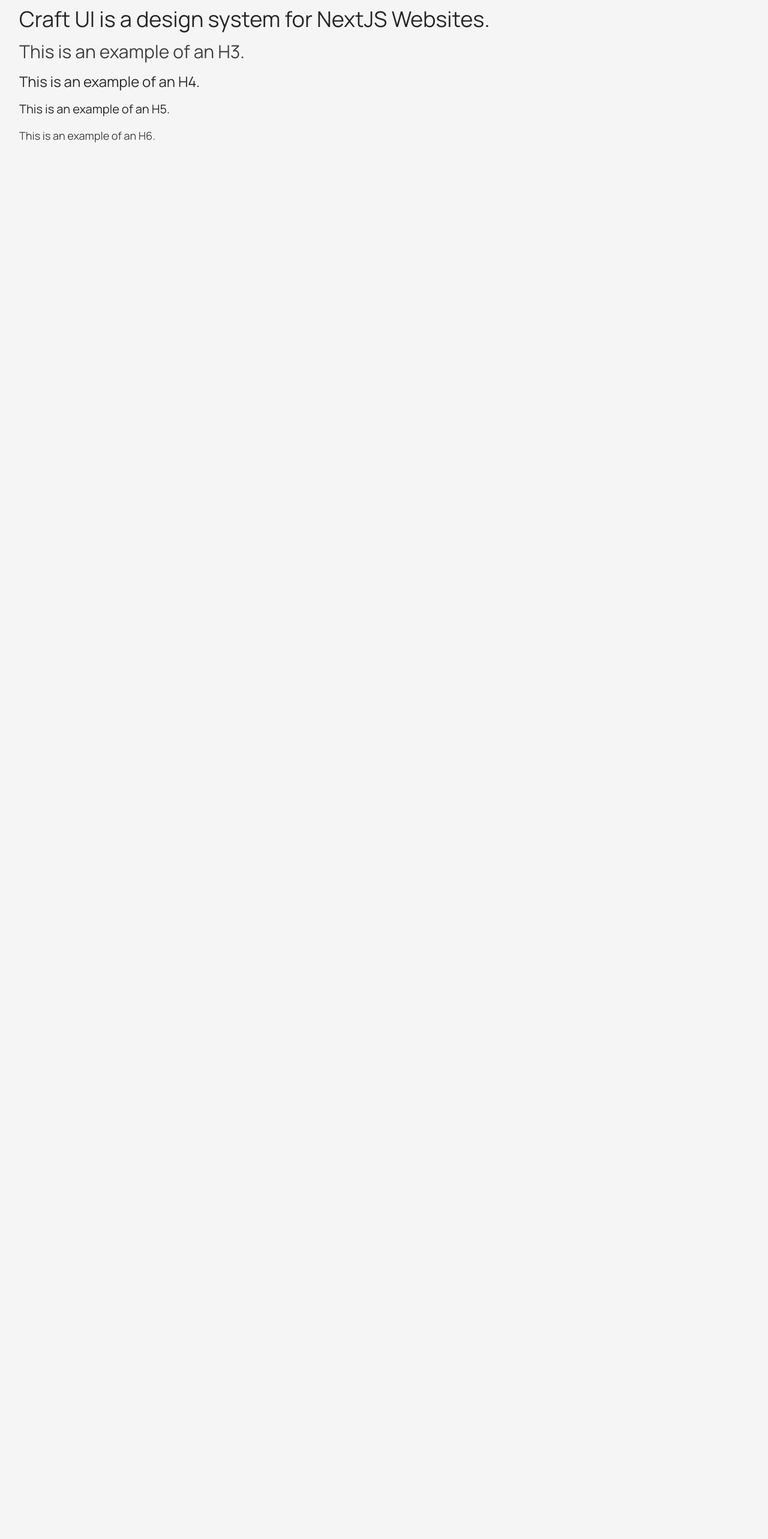
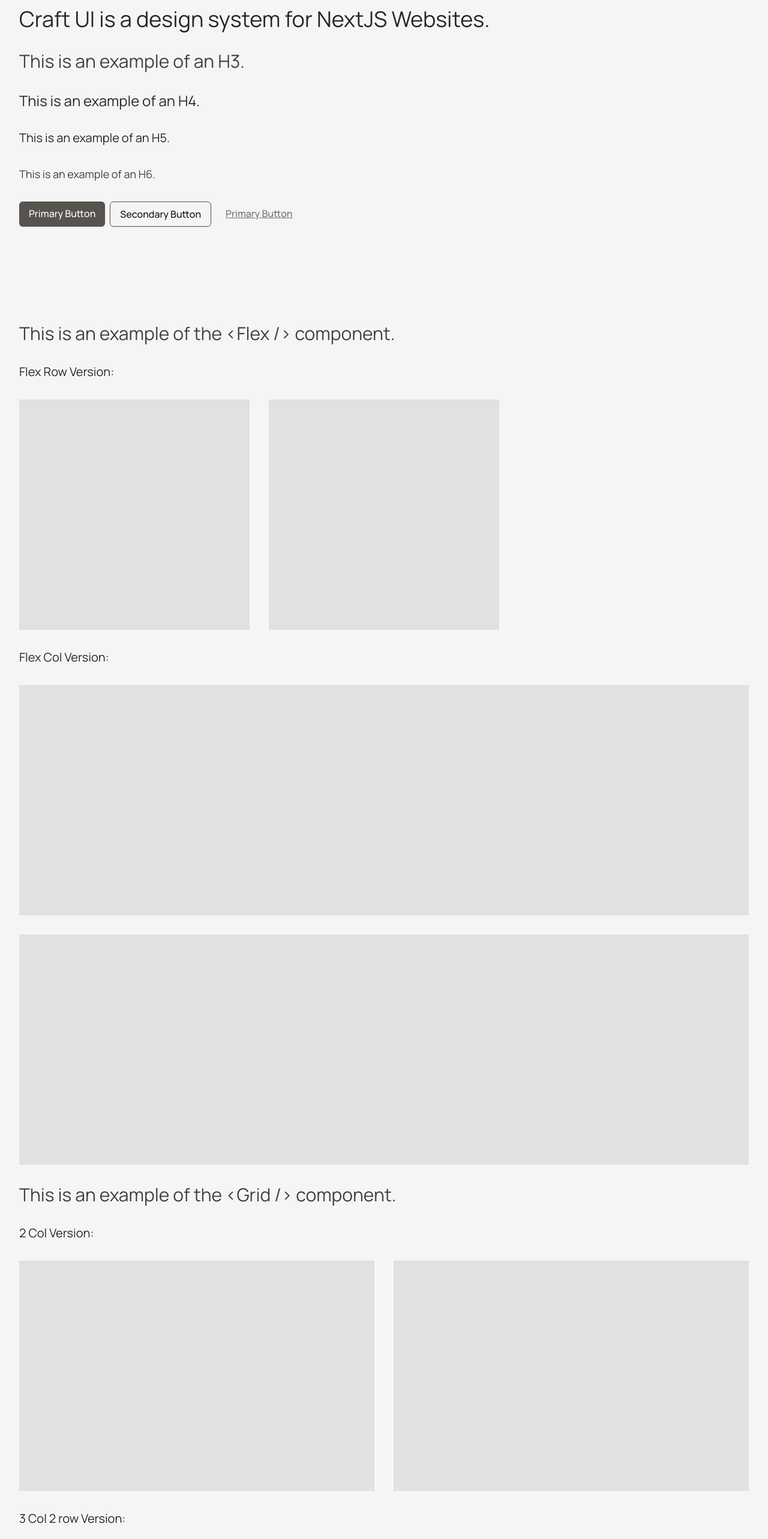
Before and after one commit to 9d8dev/craft-site-example, a Next.js app: page / in a window 1280 px wide. Shown: the part 160-2726 px from the top of the page at 60% size. Before the commit the page ends 800 px from the top, so only its background shows below. Built offline with nearby package versions, Linux system fonts and the light colour scheme.

Commit message:
create link button

```diff
--- a/app/page.tsx
+++ b/app/page.tsx
@@ -1,4 +1,19 @@
-import { Main, Section, Container, H1, H2, H3, H4, H5, H6 } from '@/components/craft';
+import {
+	Main,
+	Section,
+	Container,
+	H1,
+	H2,
+	H3,
+	H4,
+	H5,
+	H6,
+	Prose,
+	Flex,
+	Grid,
+	ButtonLink
+} from '@/components/craft';
+import Image from 'next/image';
 
 export default function Home() {
 	return (
@@ -11,6 +26,82 @@
 					<H4>This is an example of an H4.</H4>
 					<H5>This is an example of an H5.</H5>
 					<H6>This is an example of an H6.</H6>
+					<Flex className="!gap-2">
+						<ButtonLink href="/">Primary Button</ButtonLink>
+						<ButtonLink type="secondary" href="/">
+							Secondary Button
+						</ButtonLink>
+						<ButtonLink type="tertiary" href="/">
+							Primary Button
+						</ButtonLink>
+					</Flex>
+				</Container>
+			</Section>
+
+			<Section>
+				<Container>
+					<H3>This is an example of the {'<Flex />'} component.</H3>
+
+					<H5>Flex Row Version:</H5>
+					<Flex direction="row">
+						<div className="w-96 h-96 bg-primary-400 opacity-25"></div>
+						<div className="w-96 h-96 bg-primary-400 opacity-25"></div>
+					</Flex>
+
+					<H5 className="mt-8">Flex Col Version:</H5>
+					<Flex direction="col">
+						<div className="w-full h-96 bg-primary-400 opacity-25"></div>
+						<div className="w-full h-96 bg-primary-400 opacity-25"></div>
+					</Flex>
+
+					<H3 className="mt-8">This is an example of the {'<Grid />'} component.</H3>
+
+					<H5>2 Col Version:</H5>
+					<Grid className="grid-cols-2">
+						<div className="w-full h-96 bg-primary-400 opacity-25"></div>
+						<div className="w-full h-96 bg-primary-400 opacity-25"></div>
+					</Grid>
+
+					<H5 className="mt-8">3 Col 2 row Version:</H5>
+					<Grid className="grid-cols-3 grid-rows-2">
+						<div className="w-full h-96 bg-primary-400 opacity-25"></div>
+						<div className="w-full h-96 bg-primary-400 opacity-25"></div>
+						<div className="w-full h-96 bg-primary-400 opacity-25"></div>
+						<div className="w-full h-96 bg-primary-400 opacity-25"></div>
+						<div className="w-full h-96 bg-primary-400 opacity-25"></div>
+						<div className="w-full h-96 bg-primary-400 opacity-25"></div>
+					</Grid>
+				</Container>
+			</Section>
+
+			<Section>
+				<Container>
+					<Prose>
+						<h2>This is an example of the {'<Prose/>'} Section</h2>
+						<p>
+							Lorem ipsum dolor sit amet, consectetur adipiscing elit. Nulla nec justo eget justo
+							cursus ornare.
+						</p>
+						<ul>
+							<li>Item 1</li>
+							<li>Item 2</li>
+							<li>Item 3</li>
+						</ul>
+						<ol>
+							<li>Item 1</li>
+							<li>Item 2</li>
+							<li>Item 3</li>
+						</ol>
+						<blockquote>
+							<p>
+								Prose is a Tailwind CSS utility that styles your content to make it look beautiful
+								and readable by default.
+							</p>
+						</blockquote>
+						<p>
+							Here's a link: <a href="#">Visit Tailwind CSS</a>
+						</p>
+					</Prose>
 				</Container>
 			</Section>
 		</Main>
--- a/components/craft.tsx
+++ b/components/craft.tsx
@@ -81,7 +81,7 @@
 	return (
 		<div
 			className={clsx(
-				'flex flex-wrap gap-8 flex-col',
+				'flex flex-wrap gap-8 flex-col md:flex-row',
 				direction === 'row' ? 'md:flex-row' : direction === 'col' ? 'md:flex-col' : '',
 				className
 			)}
@@ -97,21 +97,11 @@
 	children: React.ReactNode;
 	className?: string;
 	id?: string;
-	cols?: number;
-	rows?: number;
 };
 
-const Grid = ({ children, className, id, cols, rows }: GridProps) => {
+const Grid = ({ children, className, id }: GridProps) => {
 	return (
-		<div
-			className={clsx(
-				'grid gap-8',
-				cols ? `grid-cols-${cols}` : '',
-				rows ? `grid-rows-${rows}` : '',
-				className
-			)}
-			id={id}
-		>
+		<div className={clsx('grid gap-8', className)} id={id}>
 			{children}
 		</div>
 	);
@@ -155,7 +145,7 @@
 			className={clsx(
 				'text-3xl md:text-4xl font-normal',
 				'text-secondary-800 dark:text-secondary-200',
-				'mb-4',
+				'mb-8',
 				className
 			)}
 			id={id}
@@ -178,7 +168,7 @@
 			className={clsx(
 				'text-2xl md:text-3xl font-normal',
 				'text-secondary-700 dark:text-secondary-200',
-				'mb-4',
+				'mb-8',
 				className
 			)}
 			id={id}
@@ -201,7 +191,7 @@
 			className={clsx(
 				'text-xl md:text-2xl font-normal',
 				'text-secondary-800 dark:text-secondary-200',
-				'mb-4',
+				'mb-8',
 				className
 			)}
 			id={id}
@@ -224,7 +214,7 @@
 			className={clsx(
 				'text-lg md:text-xl font-normal',
 				'text-secondary-800 dark:text-secondary-300',
-				'mb-4',
+				'mb-8',
 				className
 			)}
 			id={id}
@@ -247,7 +237,7 @@
 			className={clsx(
 				'text-base font-normal md:text-lg ',
 				'text-secondary-700 dark:text-secondary-300',
-				'mb-4',
+				'mb-8',
 				className
 			)}
 			id={id}
@@ -269,7 +259,7 @@
 		<div
 			className={clsx(
 				'prose lg:prose-lg xl:prose-xl',
-				' prose-headings:font-normal prose-primary',
+				' prose-headings:font-normal prose-primary dark:prose-invert',
 				className
 			)}
 			id={id}
@@ -281,11 +271,41 @@
 
 // BUTTONS AND LINKS
 
-// Button Component
-type ButtonProps = {
+// Button Link Component
+type ButtonLinkProps = {
 	children: React.ReactNode;
+	type?: 'primary' | 'secondary' | 'tertiary';
 	className?: string;
 	id?: string;
+	href: string;
 };
 
-export { Layout, Main, Section, Container, Flex, Grid, H1, H2, H3, H4, H5, H6, Prose };
+const ButtonLink = ({ children, className, id, href, type = 'primary' }: ButtonLinkProps) => {
+	let buttonStyle;
+	switch (type) {
+		case 'primary':
+			buttonStyle = 'text-white bg-primary-600 hover:bg-primary-500 rounded-md shadow-sm';
+			break;
+		case 'secondary':
+			buttonStyle = 'border border-primary-600 hover:border-primary-500 rounded-md shadow-sm';
+			break;
+		case 'tertiary':
+			buttonStyle = 'underline text-primary-500 hover:text-primary-600';
+			break;
+	}
+	return (
+		<Link
+			href={href}
+			className={clsx(
+				'w-fit px-4 py-2 inline-block font-medium transition-all',
+				buttonStyle,
+				className
+			)}
+			id={id}
+		>
+			{children}
+		</Link>
+	);
+};
+
+export { Layout, Main, Section, Container, Flex, Grid, H1, H2, H3, H4, H5, H6, Prose, ButtonLink };
--- a/craft.config.ts
+++ b/craft.config.ts
@@ -12,7 +12,7 @@
 const craft: craftTypes = {
 	theme: {
 		// color options can be found at https://tailwindcss.com/docs/customizing-colors
-		primary: 'orange',
+		primary: 'stone',
 		secondary: 'neutral'
 		// change the font using `next/font` in `layout.tsx` in the app directory.
 		// check out the docs here: https://nextjs.org/docs/app/building-your-application/optimizing/fonts#google-fonts
```
